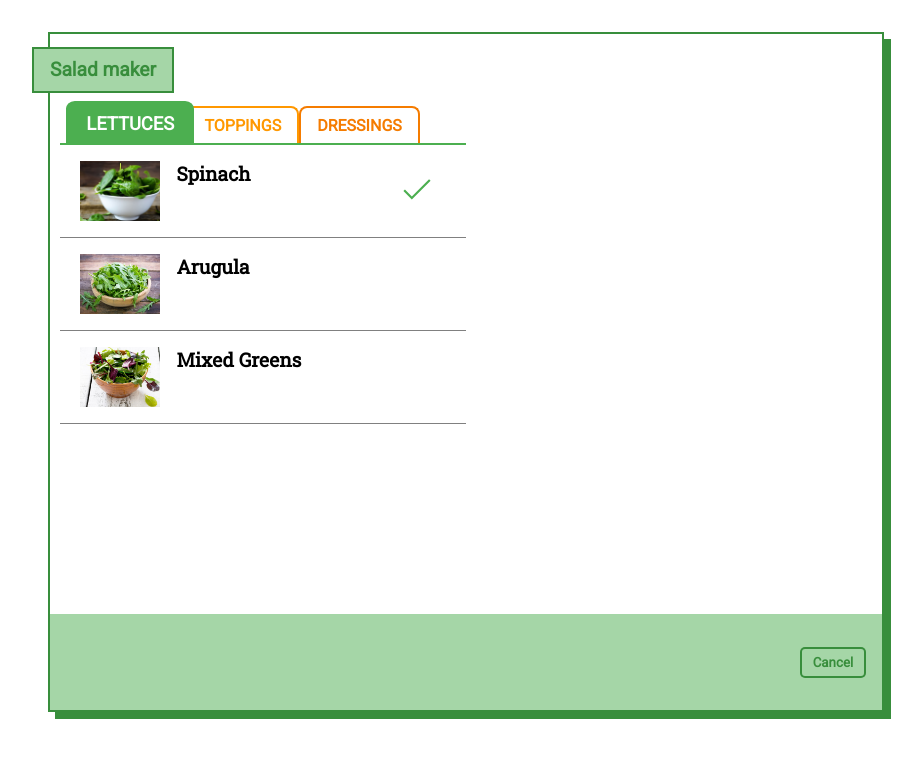
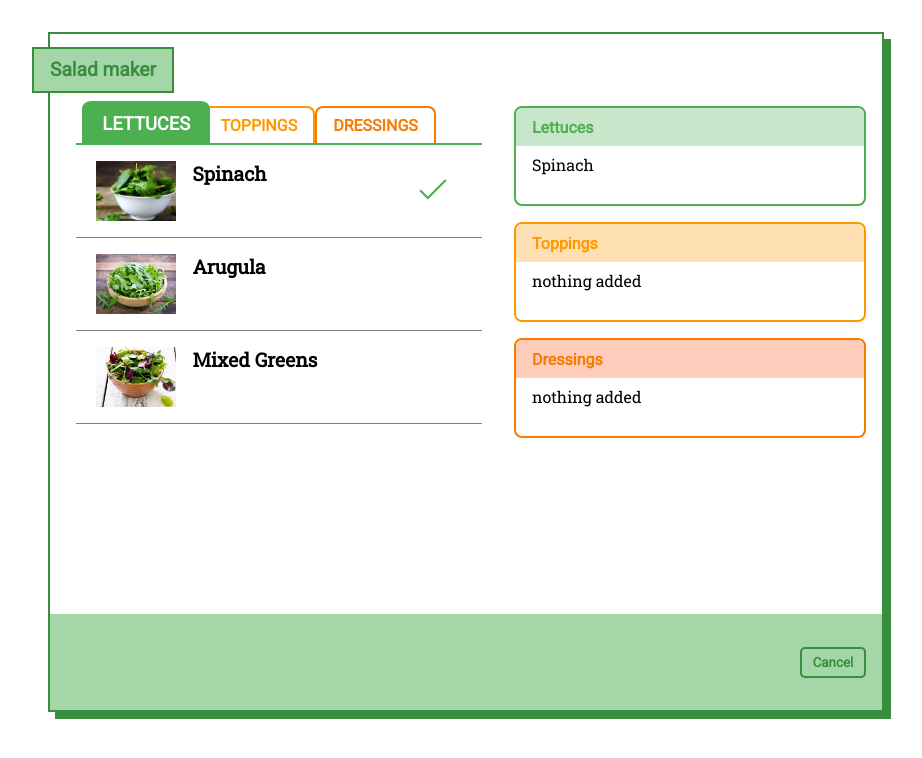
Before and after one commit to shepardm7/salad-maker-app, a React (Create React App) app: page / in a window 1280 px wide. Both pictures are taken after a click on the button "Add Salad". Shown: the top 758 px of the page, without its empty margins (174-1096 px from the left). Built offline with nearby package versions, Linux system fonts and the light colour scheme.

Commit message:
Implemented the salad-overview component

```diff
--- a/src/components/salad-maker/salad-maker.comp.jsx
+++ b/src/components/salad-maker/salad-maker.comp.jsx
@@ -8,6 +8,7 @@ import Button from "../button/button.comp";
 import AppRouteActions, {setRouteWithName} from "../../redux/actions/app-route.actions";
 import SmIngredients from "../sm-ingredients/sm-ingredients.comp";
 import {ingredients} from "../../data/data-store";
+import SaladOverview from "../salad-overview/salad-overview.comp";
 
 const SaladMaker = ({ setRouteWithName, selectedSalad }) => {
 	console.log('AppRouteActions', AppRouteActions);
@@ -17,6 +18,12 @@ const SaladMaker = ({ setRouteWithName, selectedSalad }) => {
 	useEffect(() => {
 
 	}, []);
+
+	const saladColors = {
+		lettuces: '#4CAF50',
+		toppings: '#FF9800',
+		dressings: '#F57C00'
+	};
 
 	const handleOnOptionSelect = (key, itemKey) => {
 		const doOnSelect = () => {
@@ -49,7 +56,8 @@ const SaladMaker = ({ setRouteWithName, selectedSalad }) => {
 	return (
 			<div className='salad-maker-comp'>
 
-				<SmIngredients selectedSalad={selectedSaladCopy} handleOnItemClick={handleOnOptionSelect}/>
+				<SmIngredients selectedSalad={selectedSaladCopy} handleOnItemClick={handleOnOptionSelect} saladColors={saladColors} />
+				<SaladOverview selectedSalad={selectedSaladCopy} saladColors={saladColors} />
 				<SectionFooter>
 					<Button label='Cancel' onClick={() => setRouteWithName('fav')} isInverse />
 				</SectionFooter>
--- a/src/components/salad-maker/salad-maker.styles.scss
+++ b/src/components/salad-maker/salad-maker.styles.scss
@@ -4,4 +4,6 @@
   height: 100%;
   width: 65vw;
   position: relative;
+  display: flex;
+  justify-content: space-around;
 }
--- /dev/null
+++ b/src/components/salad-overview-item/salad-overview-item.comp.jsx
@@ -0,0 +1,25 @@
+import React from 'react';
+import PropTypes from 'prop-types';
+import './salad-overview-item.styles.scss'
+
+const SaladOverviewItem = ({ itemType, header, color }) => {
+	const ingredients = Object.values(itemType).filter(ingredient => ingredient.checked);
+
+	return (
+			<div className={`salad-overview-item-comp ${header}`}>
+				<div className="header-container">{header}</div>
+				<div className="content">
+					{ingredients.map(ingredient => (
+							<span>{ingredient.name}</span>
+					))}
+					{!ingredients.length ? 'nothing added' : null}
+				</div>
+			</div>
+	);
+};
+
+SaladOverviewItem.propTypes = {
+	itemType: PropTypes.object.isRequired
+};
+
+export default SaladOverviewItem;
--- /dev/null
+++ b/src/components/salad-overview-item/salad-overview-item.styles.scss
@@ -0,0 +1,48 @@
+@import "../../styles/colors";
+@mixin get-color($color, $colorLight) {
+  border-color: $color;
+  .header-container {
+    background-color: $colorLight;
+    color: $color;
+  }
+}
+.salad-overview-item-comp {
+  width: 22em;
+  min-height: 100px;
+  border: 2px solid;
+  border-radius: 8px;
+  overflow-x: hidden;
+
+  &:not(:last-child) {
+    margin-bottom: 1rem;
+  }
+
+  &.lettuces {
+    @include get-color($primary, $green-100);
+  }
+
+  &.toppings {
+    @include get-color($secondary, $orange-100);
+  }
+
+  &.dressings {
+    @include get-color($secondary-dark, $deep-orange-100);
+  }
+
+  .header-container {
+    text-transform: capitalize;
+    font-family: 'Roboto', sans-serif;
+    font-weight: bold;
+    padding: 0.6rem 1rem;
+  }
+
+  .content {
+    padding: 0.5rem 1rem;
+
+    span {
+      &:not(:last-child)::after {
+        content: ", ";
+      }
+    }
+  }
+}
--- /dev/null
+++ b/src/components/salad-overview/salad-overview.comp.jsx
@@ -0,0 +1,21 @@
+import React from 'react';
+import PropTypes from 'prop-types';
+import './salad-overview.styles.scss';
+import SaladOverviewItem from "../salad-overview-item/salad-overview-item.comp";
+
+const SaladOverview = ({ selectedSalad, saladColors }) => {
+	const { id, ...rest } = selectedSalad;
+	return (
+			<div className='salad-overview-comp'>
+				{Object.keys(rest).map(key => (
+						<SaladOverviewItem itemType={selectedSalad[key]} header={key} color={saladColors[key]} />
+				))}
+			</div>
+	);
+};
+
+SaladOverview.propTypes = {
+	selectedSalad: PropTypes.object.isRequired
+};
+
+export default SaladOverview;
--- /dev/null
+++ b/src/components/salad-overview/salad-overview.styles.scss
@@ -0,0 +1,3 @@
+.salad-overview-comp {
+
+}
--- a/src/components/sm-ingredients/sm-ingredients.comp.jsx
+++ b/src/components/sm-ingredients/sm-ingredients.comp.jsx
@@ -4,7 +4,7 @@ import {Tab, TabList, TabPanel, Tabs} from "react-tabs";
 import './sm-ingredients.styles.scss';
 import IngredientListItem from "../ingredient-list-item/ingredient-list-item.comp";
 
-const SmIngredients = ({selectedSalad, handleOnItemClick}) => {
+const SmIngredients = ({selectedSalad, handleOnItemClick, saladColors }) => {
 	const [stateTabs, setStateTabs] = useState({
 		lettuces: true,
 		toppings: true,
@@ -12,11 +12,6 @@ const SmIngredients = ({selectedSalad, handleOnItemClick}) => {
 	});
 
 	console.log('sm-ingredients', selectedSalad);
-	const saladColors = {
-		lettuces: '#4CAF50',
-		toppings: '#FF9800',
-		dressings: '#F57C00'
-	};
 
 	const links = [];
 	const tabs = [];
--- a/src/styles/colors.scss
+++ b/src/styles/colors.scss
@@ -2,5 +2,11 @@ $primary: #4CAF50;
 $primary-light: #A5D6A7;
 $primary-dark: #388E3C;
 $secondary: #FF9800;
+$secondary-light: #FFB74D;
 $secondary-dark: #F57C00;
+$orange-light: #FF8A65;
 $danger: #f44336;
+
+$green-100: #C8E6C9;
+$orange-100: #FFE0B2;
+$deep-orange-100: #FFCCBC;
```
